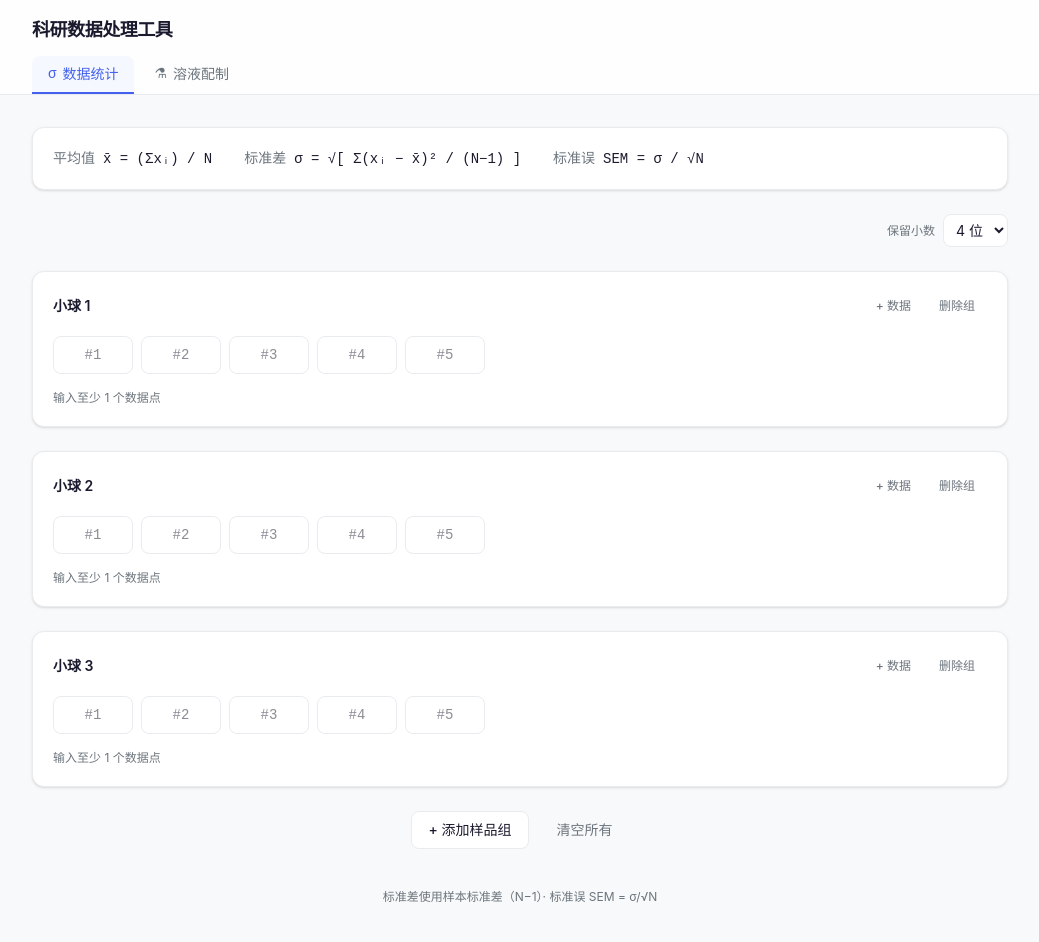
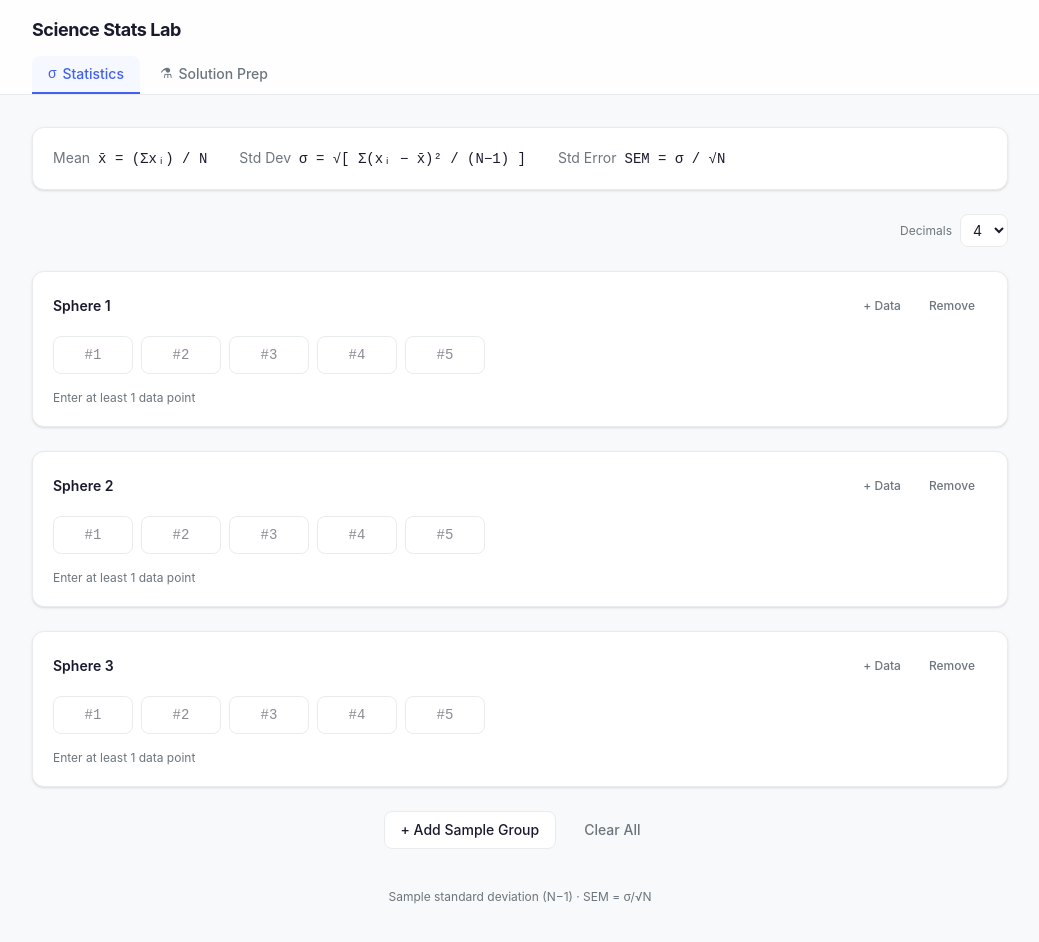
Before and after one commit to Thomaszhou22/science-stats, a React (Vite) app: page / in a window 1280 px wide. Shown: the top 942 px of the page, without its empty margins (120-1159 px from the left). Built offline with nearby package versions, Linux system fonts and the light colour scheme.

Commit message:
i18n: switch all UI text to English

```diff
--- a/index.html
+++ b/index.html
@@ -3,7 +3,7 @@
   <head>
     <meta charset="UTF-8" />
     <meta name="viewport" content="width=device-width, initial-scale=1.0" />
-    <title>科研数据处理工具</title>
+    <title>Science Stats Lab</title>
   </head>
   <body>
     <div id="root"></div>
--- a/src/App.tsx
+++ b/src/App.tsx
@@ -8,8 +8,8 @@ export default function App() {
   const [tab, setTab] = useState<Tab>('stats')
 
   const tabs: { key: Tab; label: string; icon: string }[] = [
-    { key: 'stats', label: '数据统计', icon: 'σ' },
-    { key: 'solution', label: '溶液配制', icon: '⚗' },
+    { key: 'stats', label: 'Statistics', icon: 'σ' },
+    { key: 'solution', label: 'Solution Prep', icon: '⚗' },
   ]
 
   return (
@@ -18,7 +18,7 @@ export default function App() {
       <header className="border-b border-[var(--color-border)] bg-white/80 backdrop-blur-sm sticky top-0 z-10">
         <div className="max-w-5xl mx-auto px-6 py-4">
           <div className="flex items-center justify-between mb-3">
-            <h1 className="text-lg font-bold tracking-tight">科研数据处理工具</h1>
+            <h1 className="text-lg font-bold tracking-tight">Science Stats Lab</h1>
           </div>
           {/* Tab bar */}
           <div className="flex gap-1 -mb-4">
--- a/src/components/SolutionTool.tsx
+++ b/src/components/SolutionTool.tsx
@@ -4,18 +4,18 @@ import { Card, Button, StatBox, fmt } from './ui'
 interface Reagent {
   id: string
   name: string
-  concentration: string // e.g. "10 w/v%", "250 mg/mL"
-  volume: string // mL, user input
+  concentration: string
+  volume: string
 }
 
 let reagentCounter = 0
-function newReagent(name = '', concentration = '', volume = ''): Reagent {
+function newReagent(): Reagent {
   reagentCounter++
   return {
     id: `r-${Date.now()}-${reagentCounter}`,
-    name: name || `试剂 ${reagentCounter}`,
-    concentration,
-    volume,
+    name: `Reagent ${reagentCounter}`,
+    concentration: '',
+    volume: '',
   }
 }
 
@@ -34,7 +34,6 @@ export default function SolutionTool() {
 
   const [digits, setDigits] = useState(2)
 
-  // Parse volume string to number (mL)
   const parsed = useMemo(() => {
     return reagents.map((r) => {
       const vol = parseFloat(r.volume)
@@ -63,20 +62,20 @@ export default function SolutionTool() {
       {/* Intro card */}
       <Card className="bg-[var(--color-accent-light)] border-[var(--color-accent)]/20">
         <p className="text-sm text-[var(--color-text)]">
-          输入各试剂体积，自动计算总体积和各组分占比。点击 + 可添加更多试剂。
+          Enter the volume of each reagent to automatically calculate total volume and composition ratios. Click + to add more reagents.
         </p>
       </Card>
 
       {/* Decimal selector */}
       <div className="flex items-center justify-end gap-2">
-        <label className="text-xs text-[var(--color-muted)]">保留小数</label>
+        <label className="text-xs text-[var(--color-muted)]">Decimals</label>
         <select
           value={digits}
           onChange={(e) => setDigits(Number(e.target.value))}
           className="text-sm border border-[var(--color-border)] rounded-lg px-2 py-1.5 bg-white cursor-pointer outline-none focus:ring-2 focus:ring-[var(--color-accent)]/30"
         >
           {[1, 2, 3, 4].map((d) => (
-            <option key={d} value={d}>{d} 位</option>
+            <option key={d} value={d}>{d}</option>
           ))}
         </select>
       </div>
@@ -86,10 +85,10 @@ export default function SolutionTool() {
         <table className="w-full text-sm">
           <thead>
             <tr className="border-b border-[var(--color-border)]">
-              <th className="text-left py-2 pr-3 font-medium text-[var(--color-muted)] text-xs">试剂名称</th>
-              <th className="text-left py-2 px-3 font-medium text-[var(--color-muted)] text-xs">浓度 / 说明</th>
-              <th className="text-right py-2 px-3 font-medium text-[var(--color-muted)] text-xs">体积 (mL)</th>
-              <th className="text-right py-2 px-3 font-medium text-[var(--color-muted)] text-xs">占比</th>
+              <th className="text-left py-2 pr-3 font-medium text-[var(--color-muted)] text-xs">Reagent</th>
+              <th className="text-left py-2 px-3 font-medium text-[var(--color-muted)] text-xs">Concentration</th>
+              <th className="text-right py-2 px-3 font-medium text-[var(--color-muted)] text-xs">Volume (mL)</th>
+              <th className="text-right py-2 px-3 font-medium text-[var(--color-muted)] text-xs">Fraction</th>
               <th className="w-8"></th>
             </tr>
           </thead>
@@ -109,7 +108,7 @@ export default function SolutionTool() {
                     <input
                       value={r.concentration}
                       onChange={(e) => updateReagent(r.id, 'concentration', e.target.value)}
-                      placeholder="如 10 w/v%"
+                      placeholder="e.g. 10 w/v%"
                       className="text-xs text-[var(--color-muted)] font-mono bg-transparent border-none outline-none focus:bg-gray-50 rounded px-1.5 py-1 w-full min-w-[100px]"
                     />
                   </td>
@@ -144,7 +143,7 @@ export default function SolutionTool() {
                     <button
                       onClick={() => removeReagent(r.id)}
                       className="text-[var(--color-muted)] hover:text-red-500 opacity-0 group-hover:opacity-100 transition-all text-lg leading-none"
-                      title="删除"
+                      title="Remove"
                     >×</button>
                   </td>
                 </tr>
@@ -154,7 +153,7 @@ export default function SolutionTool() {
           <tfoot>
             <tr className="bg-gray-50/50">
               <td className="py-3 pr-3 font-bold" colSpan={2}>
-                总体积
+                Total Volume
               </td>
               <td className="py-3 px-3 text-right">
                 <span className="font-mono text-lg font-bold text-[var(--color-accent)]">
@@ -171,17 +170,17 @@ export default function SolutionTool() {
 
       {/* Actions */}
       <div className="flex justify-center gap-3">
-        <Button variant="outline" onClick={addReagent}>+ 添加试剂</Button>
-        <Button variant="ghost" onClick={resetToPresets}>恢复默认</Button>
+        <Button variant="outline" onClick={addReagent}>+ Add Reagent</Button>
+        <Button variant="ghost" onClick={resetToPresets}>Reset Presets</Button>
       </div>
 
-      {/* Summary cards (only if data) */}
+      {/* Summary cards */}
       {totalVolume > 0 && (
         <Card className="bg-gradient-to-br from-[var(--color-accent-light)] to-white border-[var(--color-accent)]/20">
-          <h2 className="text-sm font-bold mb-4">配制概览</h2>
+          <h2 className="text-sm font-bold mb-4">Solution Overview</h2>
           <div className="grid grid-cols-2 md:grid-cols-4 gap-3">
-            <StatBox label="试剂种数" value={`${parsed.filter((r) => r.volNum > 0).length}`} />
-            <StatBox label="总体积" value={`${fmt(totalVolume, digits)} mL`} highlight />
+            <StatBox label="Reagents" value={`${parsed.filter((r) => r.volNum > 0).length}`} />
+            <StatBox label="Total Volume" value={`${fmt(totalVolume, digits)} mL`} highlight />
             {parsed
               .filter((r) => r.volNum > 0)
               .slice(0, 2)
@@ -197,7 +196,7 @@ export default function SolutionTool() {
       )}
 
       <footer className="text-center text-xs text-[var(--color-muted)] pt-4 pb-8">
-        溶液配制计算器 · 体积单位 mL · 占比 = 各组分体积 / 总体积
+        Solution Prep Calculator · Volume unit: mL · Fraction = component volume / total volume
       </footer>
     </div>
   )
--- a/src/components/StatsTool.tsx
+++ b/src/components/StatsTool.tsx
@@ -12,7 +12,7 @@ function newGroup(): SampleGroup {
   groupCounter++
   return {
     id: `g-${Date.now()}-${groupCounter}`,
-    name: `样品 ${groupCounter}`,
+    name: `Sample ${groupCounter}`,
     values: ['', '', '', '', ''],
   }
 }
@@ -30,9 +30,9 @@ function calcStats(values: number[]) {
 
 export default function StatsTool() {
   const [groups, setGroups] = useState<SampleGroup[]>([
-    { id: 'g-init-1', name: '小球 1', values: ['', '', '', '', ''] },
-    { id: 'g-init-2', name: '小球 2', values: ['', '', '', '', ''] },
-    { id: 'g-init-3', name: '小球 3', values: ['', '', '', '', ''] },
+    { id: 'g-init-1', name: 'Sphere 1', values: ['', '', '', '', ''] },
+    { id: 'g-init-2', name: 'Sphere 2', values: ['', '', '', '', ''] },
+    { id: 'g-init-3', name: 'Sphere 3', values: ['', '', '', '', ''] },
   ])
   const [digits, setDigits] = useState(4)
 
@@ -76,9 +76,9 @@ export default function StatsTool() {
   function clearAll() {
     groupCounter = 0
     setGroups([
-      { id: 'g-r1', name: '小球 1', values: ['', '', '', '', ''] },
-      { id: 'g-r2', name: '小球 2', values: ['', '', '', '', ''] },
-      { id: 'g-r3', name: '小球 3', values: ['', '', '', '', ''] },
+      { id: 'g-r1', name: 'Sphere 1', values: ['', '', '', '', ''] },
+      { id: 'g-r2', name: 'Sphere 2', values: ['', '', '', '', ''] },
+      { id: 'g-r3', name: 'Sphere 3', values: ['', '', '', '', ''] },
     ])
   }
 
@@ -88,15 +88,15 @@ export default function StatsTool() {
       <Card className="bg-[var(--color-accent-light)] border-[var(--color-accent)]/20">
         <div className="flex flex-wrap gap-x-8 gap-y-2 text-sm">
           <div>
-            <span className="text-[var(--color-muted)]">平均值</span>
+            <span className="text-[var(--color-muted)]">Mean</span>
             <span className="ml-2 font-mono">x̄ = (Σxᵢ) / N</span>
           </div>
           <div>
-            <span className="text-[var(--color-muted)]">标准差</span>
+            <span className="text-[var(--color-muted)]">Std Dev</span>
             <span className="ml-2 font-mono">σ = √[ Σ(xᵢ − x̄)² / (N−1) ]</span>
           </div>
           <div>
-            <span className="text-[var(--color-muted)]">标准误</span>
+            <span className="text-[var(--color-muted)]">Std Error</span>
             <span className="ml-2 font-mono">SEM = σ / √N</span>
           </div>
         </div>
@@ -104,14 +104,14 @@ export default function StatsTool() {
 
       {/* Decimal selector */}
       <div className="flex items-center justify-end gap-2">
-        <label className="text-xs text-[var(--color-muted)]">保留小数</label>
+        <label className="text-xs text-[var(--color-muted)]">Decimals</label>
         <select
           value={digits}
           onChange={(e) => setDigits(Number(e.target.value))}
           className="text-sm border border-[var(--color-border)] rounded-lg px-2 py-1.5 bg-white cursor-pointer outline-none focus:ring-2 focus:ring-[var(--color-accent)]/30"
         >
           {[2, 3, 4, 5, 6].map((d) => (
-            <option key={d} value={d}>{d} 位</option>
+            <option key={d} value={d}>{d}</option>
           ))}
         </select>
       </div>
@@ -125,8 +125,8 @@ export default function StatsTool() {
               className="text-sm font-semibold bg-transparent border-none outline-none focus:bg-gray-50 rounded px-2 py-1 -ml-2 flex-1"
             />
             <div className="flex items-center gap-1">
-              <Button size="sm" variant="ghost" onClick={() => addRow(r.id)}>+ 数据</Button>
-              <Button size="sm" variant="ghost" onClick={() => removeGroup(r.id)}>删除组</Button>
+              <Button size="sm" variant="ghost" onClick={() => addRow(r.id)}>+ Data</Button>
+              <Button size="sm" variant="ghost" onClick={() => removeGroup(r.id)}>Remove</Button>
             </div>
           </div>
 
@@ -152,37 +152,37 @@ export default function StatsTool() {
 
           {r.stats ? (
             <div className="grid grid-cols-2 md:grid-cols-4 gap-3">
-              <StatBox label="数据数 N" value={`${r.stats.n}`} />
-              <StatBox label="平均值 x̄" value={fmt(r.stats.mean, digits)} highlight />
-              <StatBox label="标准差 σ" value={fmt(r.stats.std, digits)} />
-              <StatBox label="标准误 SEM" value={fmt(r.stats.sem, digits)} />
+              <StatBox label="Count N" value={`${r.stats.n}`} />
+              <StatBox label="Mean x̄" value={fmt(r.stats.mean, digits)} highlight />
+              <StatBox label="Std Dev σ" value={fmt(r.stats.std, digits)} />
+              <StatBox label="Std Err SEM" value={fmt(r.stats.sem, digits)} />
             </div>
           ) : (
-            <p className="text-xs text-[var(--color-muted)]">输入至少 1 个数据点</p>
+            <p className="text-xs text-[var(--color-muted)]">Enter at least 1 data point</p>
           )}
         </Card>
       ))}
 
       <div className="flex justify-center gap-3">
-        <Button variant="outline" onClick={addGroup}>+ 添加样品组</Button>
-        <Button variant="ghost" onClick={clearAll}>清空所有</Button>
+        <Button variant="outline" onClick={addGroup}>+ Add Sample Group</Button>
+        <Button variant="ghost" onClick={clearAll}>Clear All</Button>
       </div>
 
       {summary && summary.n >= 2 && (
         <Card className="bg-gradient-to-br from-[var(--color-accent-light)] to-white border-[var(--color-accent)]/20">
-          <h2 className="text-sm font-bold mb-1">组间汇总</h2>
-          <p className="text-xs text-[var(--color-muted)] mb-4">对各组分平均值再次计算统计</p>
+          <h2 className="text-sm font-bold mb-1">Cross-Group Summary</h2>
+          <p className="text-xs text-[var(--color-muted)] mb-4">Statistics computed across group means</p>
           <div className="grid grid-cols-2 md:grid-cols-4 gap-3">
-            <StatBox label="组数" value={`${summary.n}`} />
-            <StatBox label="总平均值" value={fmt(summary.mean, digits)} highlight />
-            <StatBox label="组间标准差" value={fmt(summary.std, digits)} />
-            <StatBox label="组间标准误" value={fmt(summary.sem, digits)} />
+            <StatBox label="Groups" value={`${summary.n}`} />
+            <StatBox label="Grand Mean" value={fmt(summary.mean, digits)} highlight />
+            <StatBox label="Inter-Group σ" value={fmt(summary.std, digits)} />
+            <StatBox label="Inter-Group SEM" value={fmt(summary.sem, digits)} />
           </div>
         </Card>
       )}
 
       <footer className="text-center text-xs text-[var(--color-muted)] pt-4 pb-8">
-        标准差使用样本标准差（N−1）· 标准误 SEM = σ/√N
+        Sample standard deviation (N−1) · SEM = σ/√N
       </footer>
     </div>
   )
```
